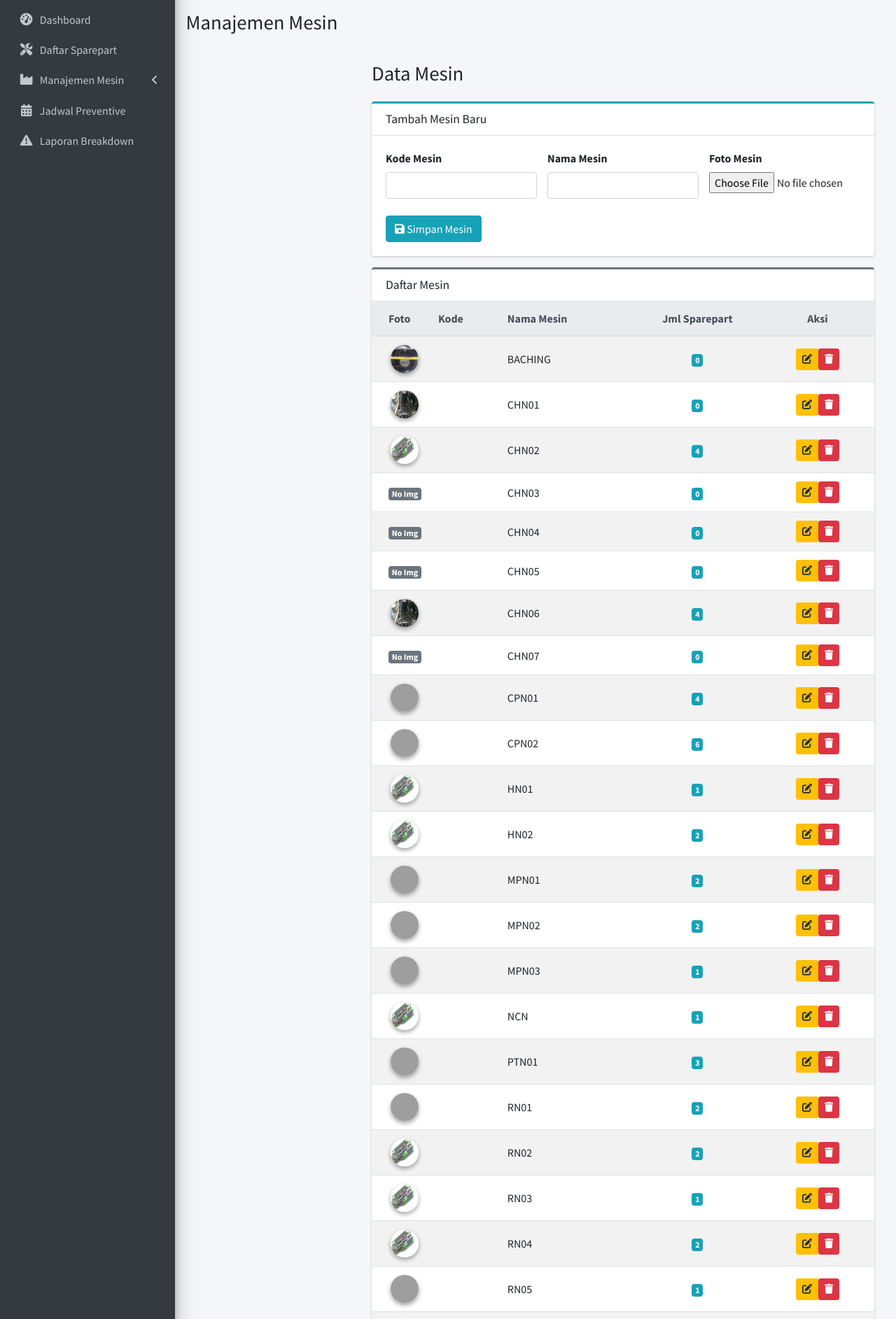
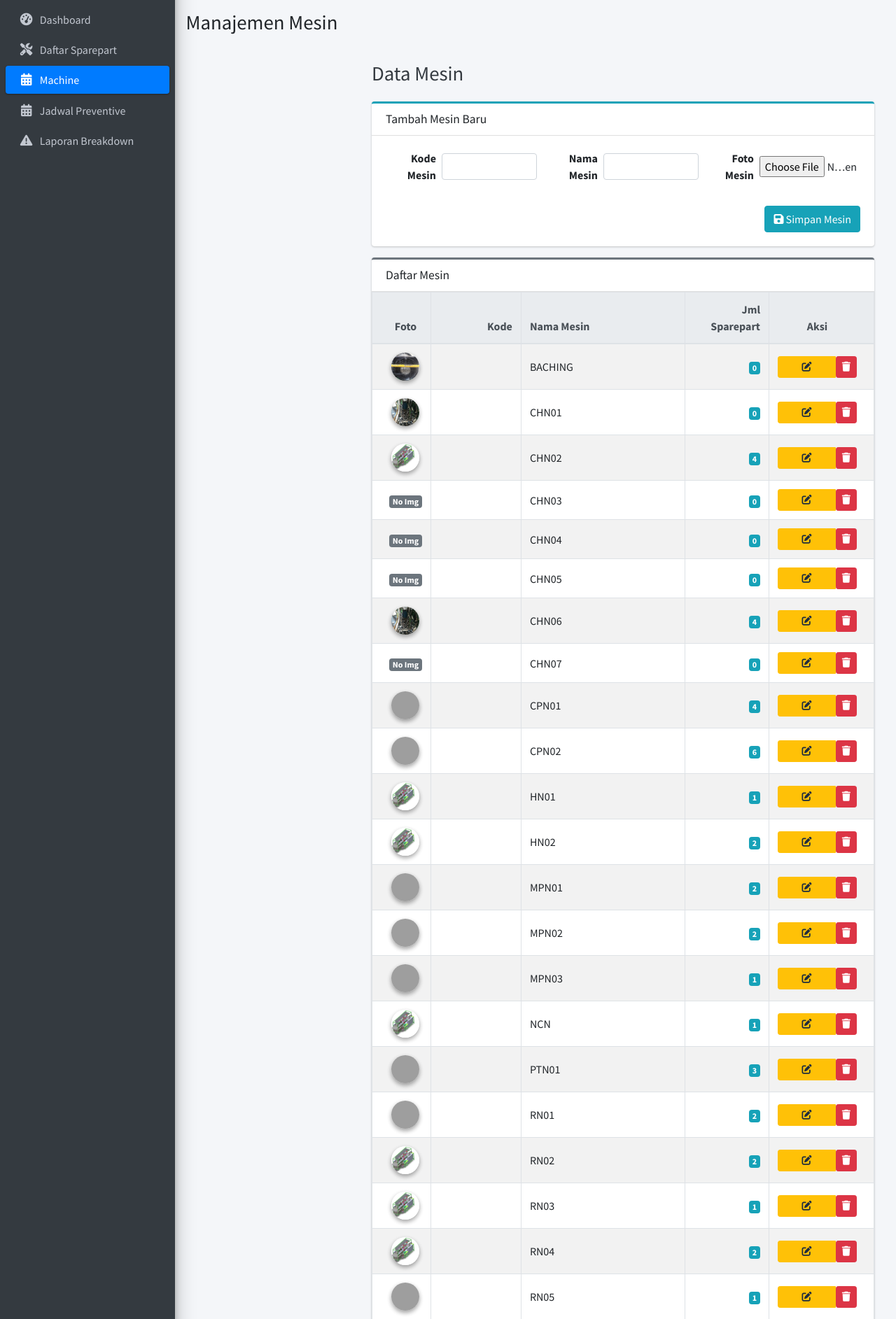
Before and after one commit to yanajuliana15/indopart_system, a Django app: page /mesin/ in a window 1280 px wide. Shown: the part 57-1942 px from the top of the page at 70% size. Run offline with Django 5.2, Linux system fonts and the light colour scheme; data comes from the database, SQL or seed files in the repository; both versions use the stored data as it was before the commit; parts of the project's set-up code (start-up, migrations or seed data) failed here and were passed over; some libraries are stand-ins or nearby versions; grey boxes are pictures that could not be loaded.

Commit message:
Update template dan views inventory

```diff
--- a/inventory/templates/base_lte.html
+++ b/inventory/templates/base_lte.html
@@ -50,42 +50,12 @@
               <p>Daftar Sparepart</p>
             </a>
           </li>
-
-          <!-- MENU MESIN (DROPDOWN + DAFTAR DINAMIS DI DALAM) -->
-          <li class="nav-item has-treeview">
-            <a href="#" class="nav-link">
-              <i class="nav-icon fas fa-industry"></i>
-              <p>
-                Manajemen Mesin
-                <i class="right fas fa-angle-left"></i>
-              </p>
-            </a>
-            <ul class="nav nav-treeview">
-              <!-- Link Utama Daftar Mesin -->
-              <li class="nav-item">
-                <a href="/mesin/" class="nav-link {% if request.resolver_match.url_name == 'machine_list' %}active{% endif %}">
-                  <i class="far fa-circle nav-icon"></i>
-                  <p>Menu Mesin</p>
-                </a>
-              </li>
-
-              <!-- LOOP MESIN DIMASUKKAN KE SINI -->
-              {% if machines %}
-                <li class="nav-header">DAFTAR MESIN</li>
-                {% for machine in machines %}
-                  <li class="nav-item">
-                     <a href="/sparepart/?machine={{ machine.id }}" class="nav-link">
-                      <i class="far fa-circle nav-icon text-info"></i>
-                      <p>{{ machine.name }}</p>
-                    </a>
-                  </li>
-                {% endfor %}
-              {% endif %}
-              <!-- AKHIR LOOP MESIN -->
-
-            </ul>
+           <li class="nav-item">
+             <a href="/mesin/" class="nav-link {% if request.resolver_match.url_name == 'machine_list' %}active{% endif %}">
+                <i class="nav-icon fas fa-calendar-alt"></i>
+                  <p>Machine</p>
+              </a>
           </li>
-
           <!-- MENU: Jadwal Preventive -->
           <li class="nav-item">
               <a href="{% url 'jadwal_kalender_tahunan' %}" class="nav-link {% if request.resolver_match.url_name == 'jadwal_kalender_tahunan' or request.resolver_match.url_name == 'jadwal_list' %}active{% endif %}">
--- a/inventory/templates/machine_list.html
+++ b/inventory/templates/machine_list.html
@@ -10,7 +10,11 @@
         <div class="container-fluid">
             <div class="row mb-2">
                 <div class="col-sm-6">
-                    <h1 class="m-0">Data Mesin</h1>
+                    <h1 class="m-0 text-dark">Data Mesin</h1>
+                </div>
+                <!-- Opsional: Tambahkan sesuatu di kanan jika perlu -->
+                <div class="col-sm-6">
+                    <!-- Breadcrumb atau tombol tambahan bisa di sini -->
                 </div>
             </div>
         </div>
@@ -26,34 +30,50 @@
                     <h3 class="card-title">Tambah Mesin Baru</h3>
                 </div>
                 <div class="card-body">
-                    <form method="post" enctype="multipart/form-data" class="row">
+                    <form method="post" enctype="multipart/form-data">
                         {% csrf_token %}
 
+                        <div class="row">
+                            <!-- Kolom 1: Kode Mesin -->
                             <div class="col-md-4">
-                            <div class="form-group">
-                                <label>Kode Mesin</label>
-                                {{ form.code }}
+                                <div class="form-group d-flex align-items-center">
+                                    <!-- Label Rata Kanan -->
+                                    <label class="mb-0 mr-2 text-right" style="width: 120px;">Kode Mesin</label>
+                                    <div style="flex-grow: 1;">
+                                        <!-- Tambahkan class form-control di views.py jika ingin input full lebar -->
+                                        <div class="input-group">{{ form.code }}</div>
+                                    </div>
                                 </div>
                             </div>
 
+                            <!-- Kolom 2: Nama Mesin -->
                             <div class="col-md-4">
-                            <div class="form-group">
-                                <label>Nama Mesin</label>
-                                {{ form.name }}
+                                <div class="form-group d-flex align-items-center">
+                                    <label class="mb-0 mr-2 text-right" style="width: 120px;">Nama Mesin</label>
+                                    <div style="flex-grow: 1;">
+                                        <div class="input-group">{{ form.name }}</div>
+                                    </div>
                                 </div>
                             </div>
 
+                            <!-- Kolom 3: Foto Mesin -->
                             <div class="col-md-4">
-                            <div class="form-group">
-                                <label>Foto Mesin</label>
-                                {{ form.image }}
+                                <div class="form-group d-flex align-items-center">
+                                    <label class="mb-0 mr-2 text-right" style="width: 120px;">Foto Mesin</label>
+                                    <div style="flex-grow: 1;">
+                                        <div class="input-group">{{ form.image }}</div>
+                                    </div>
+                                </div>
                             </div>
                         </div>
 
-                        <div class="col-12 mt-2">
+                        <!-- Tombol Simpan Rata Kanan -->
+                        <div class="row mt-3">
+                            <div class="col-12 text-right">
                                 <button type="submit" class="btn btn-info">
                                     <i class="fas fa-save"></i> Simpan Mesin
                                 </button>
+                            </div>
                         </div>
                     </form>
                 </div>
@@ -65,13 +85,13 @@
                     <h3 class="card-title">Daftar Mesin</h3>
                 </div>
                 <div class="card-body p-0">
-                    <table class="table table-hover table-striped">
+                    <table class="table table-hover table-striped table-bordered">
                         <thead class="thead-light">
                             <tr>
-                                <th style="width: 60px;">Foto</th>
-                                <th>Kode</th>
+                                <th style="width: 60px;" class="text-center">Foto</th>
+                                <th class="text-right">Kode</th> <!-- Rata Kanan -->
                                 <th>Nama Mesin</th>
-                                <th class="text-center">Jml Sparepart</th>
+                                <th style="width: 120px;" class="text-right">Jml Sparepart</th> <!-- Rata Kanan -->
                                 <th style="width: 150px;" class="text-center">Aksi</th>
                             </tr>
                         </thead>
@@ -87,16 +107,20 @@
                                     {% endif %}
                                 </td>
 
-                                <!-- Kolom Data -->
-                                <td class="align-middle"><strong>{{ m.code }}</strong></td>
+                                <!-- Kolom Kode (Rata Kanan) -->
+                                <td class="align-middle text-right font-weight-bold">{{ m.code }}</td>
+
+                                <!-- Kolom Nama -->
                                 <td class="align-middle">{{ m.name }}</td>
-                                <td class="align-middle text-center">
+
+                                <!-- Kolom Jumlah (Rata Kanan) -->
+                                <td class="align-middle text-right">
                                     <span class="badge badge-info">{{ m.sparepart_set.count }}</span>
                                 </td>
 
                                 <!-- Kolom Aksi -->
                                 <td class="align-middle text-center">
-                                    <div class="btn-group">
+                                    <div class="btn-group justify-content-center w-100">
                                         <!-- Tombol Edit -->
                                         <a href="{% url 'machine_edit' m.pk %}" class="btn btn-sm btn-warning" title="Edit">
                                             <i class="fas fa-edit"></i>
--- a/inventory/views.py
+++ b/inventory/views.py
@@ -236,7 +236,7 @@ def jadwal_kalender_tahunan(request):
     prev_year = year - 1
     next_year = year + 1
 
-    machines = Machine.objects.all().order_by('code')
+    machines = Machine.objects.all().order_by('name')
     events = JadwalPreventive.objects.filter(tgl_jadwal__year=year).select_related('machine')
 
     events_by_machine = defaultdict(list)
```
Also changed, not shown: db.sqlite3 (deleted). Lines whose indentation alone changed are shown as unchanged.
